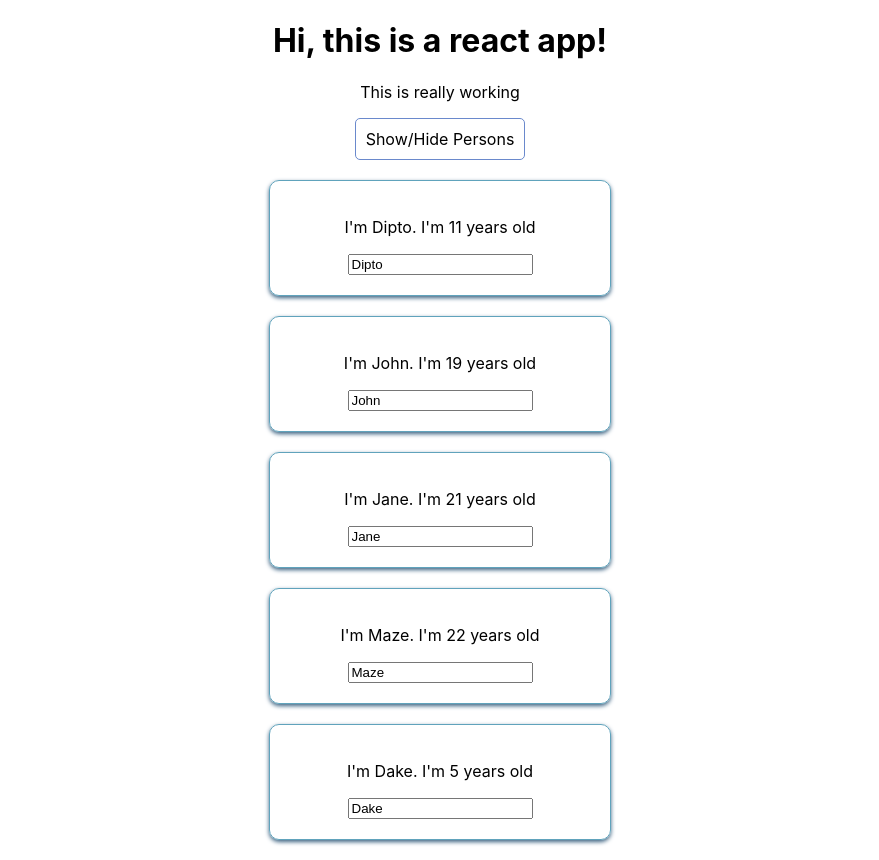
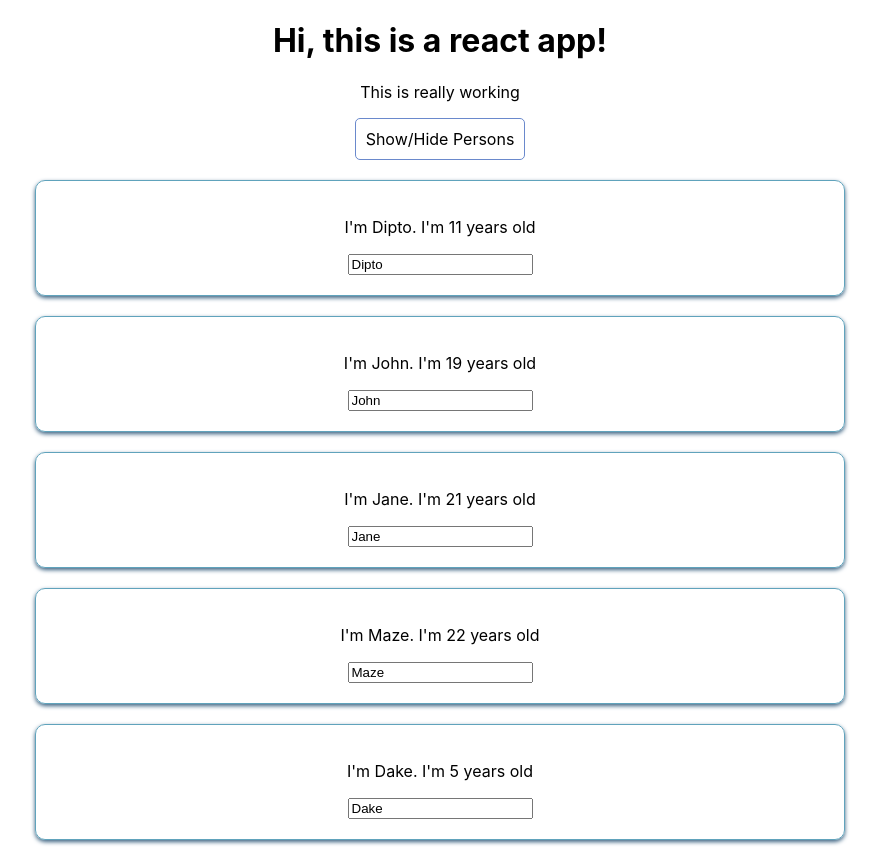
Before and after one commit to dipto0321/react-learn-app, a React (Create React App) app: page / in a window 1280 px wide. Both pictures are taken after a click on the button "Show/Hide Persons". Shown: the whole page, without its empty margins (200-1079 px from the left). Built offline with nearby package versions, Linux system fonts and the light colour scheme.

Commit message:
Unlink radium from app styles

```diff
--- a/src/components/App/App.js
+++ b/src/components/App/App.js
@@ -1,5 +1,4 @@
 import React, { Component } from "react";
-import Radium, { StyleRoot } from "radium";
 import "./App.css";
 import Person from "../Person/Person";
 
@@ -41,11 +40,7 @@
       padding: 10,
       cursor: "pointer",
       borderRadius: 5,
-      color: "#fff",
-      ":hover": {
-        backgroundColor: "#fff",
-        color: "#4a69bd"
-      }
+      color: "#fff"
     };
 
     let persons = null;
@@ -70,14 +65,9 @@
       );
       styleBtn.backgroundColor = "#fff";
       styleBtn.color = "#000";
-      styleBtn[":hover"] = {
-        backgroundColor: "#3c6382",
-        color: "#fff"
-      };
     }
 
     return (
-      <StyleRoot>
       <div className="App">
         <h1>Hi, this is a react app!</h1>
         <p>This is really working</p>
@@ -86,9 +76,8 @@
         </button>
         {persons}
       </div>
-      </StyleRoot>
     );
   }
 }
 
-export default Radium(App);
+export default App;
--- a/src/components/Person/Person.js
+++ b/src/components/Person/Person.js
@@ -1,15 +1,9 @@
 import React from "react";
-import Radium from "radium";
 import "./Person.css";
 
 const person = props => {
-  const style = {
-    "@media (min-width:500px) ": {
-      width: 300
-    }
-  };
   return (
-    <div className="Person" style={style}>
+    <div className="Person">
       <p onClick={props.click}>
         I'm {props.name}. I'm {props.age} years old
       </p>
@@ -18,4 +12,4 @@
   );
 };
 
-export default Radium(person);
+export default person;
```
Lines whose indentation alone changed are shown as unchanged.
